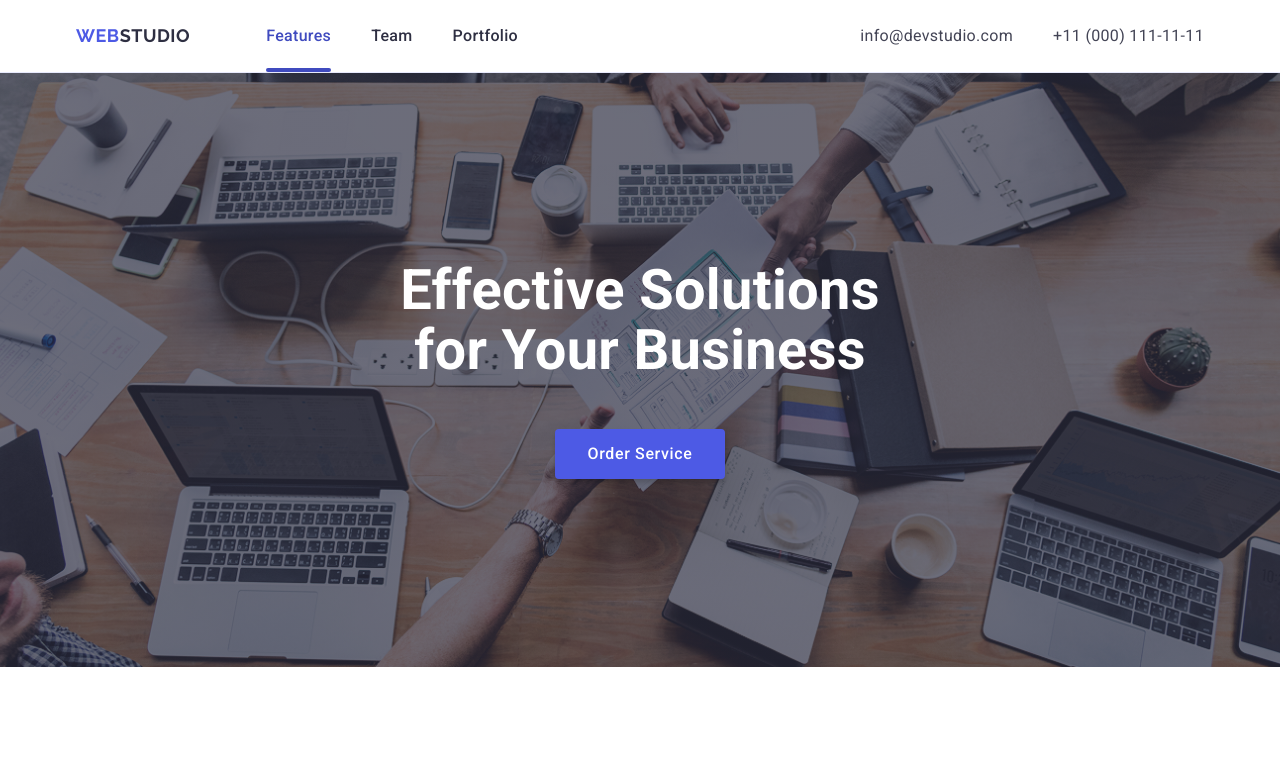
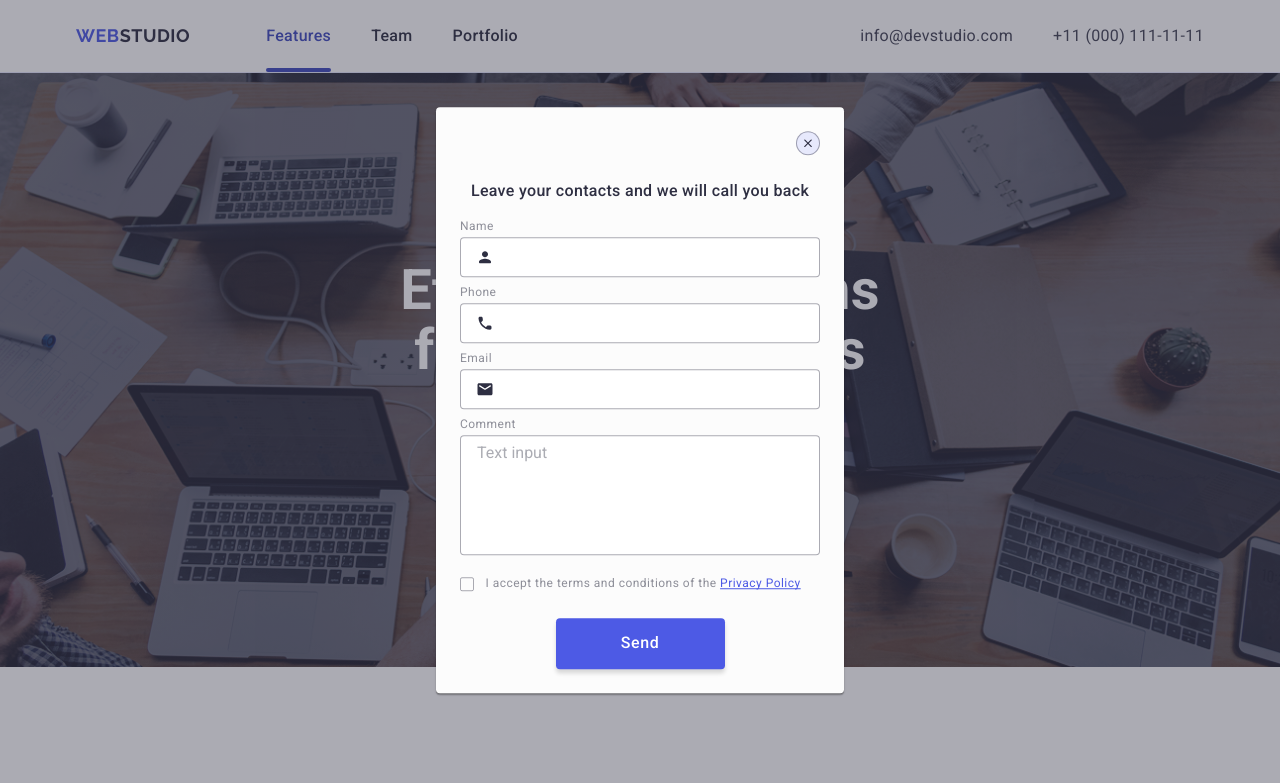
Before and after one commit to Alexi004/goit-markup-hw-05, a plain HTML site: page index.html in a window 1280 px wide. Shown: the top 783 px of the page. Drawn offline with nearby package versions, Linux system fonts and the light colour scheme.

Commit message:
adding a modal window

```diff
--- a/css/footer.css
+++ b/css/footer.css
@@ -81,3 +81,7 @@
 .footer-btn.hero-btn:focus {
   background-color: #31d0aa;
 }
+
+.footer-form-input::placeholder {
+  color: #fff;
+}
--- a/css/hero.css
+++ b/css/hero.css
@@ -25,6 +25,7 @@
   margin: 0 auto;
   border-radius: 4px;
   padding: 16px 32px;
+  min-width: 169px;
   font-weight: 500;
   letter-spacing: 0.04em;
   color: #fff;
--- a/css/modal.css
+++ b/css/modal.css
@@ -0,0 +1,208 @@
+.backdrop {
+  position: fixed;
+  top: 0;
+  left: 0;
+
+  width: 100%;
+  height: 100%;
+  background-color: rgba(46, 47, 66, 0.4);
+
+  opacity: 0;
+  visibility: hidden;
+  pointer-events: none;
+
+  transition: 250ms cubic-bezier(0.4, 0, 0.2, 1) 250ms;
+  transition-property: opacity, visibility;
+}
+.backdrop.is-open {
+  opacity: 1;
+  visibility: visible;
+  pointer-events: initial;
+  transition-delay: 0ms;
+}
+.modal {
+  position: absolute;
+  top: 50%;
+  left: 50%;
+  transform: translateX(-50%) translateY(-70%);
+  opacity: 0;
+  width: 100%;
+  max-width: 408px;
+  min-height: 582px;
+  border-radius: 4px;
+  padding: 72px 24px 24px;
+
+  box-shadow:
+    0 1px 1px 0 rgba(0, 0, 0, 0.14),
+    0 1px 3px 0 rgba(0, 0, 0, 0.12),
+    0 2px 1px 0 rgba(0, 0, 0, 0.2);
+  background-color: #fcfcfc;
+
+  transition: 250ms cubic-bezier(0.4, 0, 0.2, 1) 0ms;
+  transition-property: opacity, transform;
+}
+.backdrop.is-open .modal {
+  transform: translateX(-50%) translateY(-50%);
+  opacity: 1;
+  transition-delay: 250ms;
+}
+.modal-btn {
+  position: absolute;
+  top: 24px;
+  right: 24px;
+
+  display: flex;
+  justify-content: center;
+  align-items: center;
+
+  border: 1px solid rgba(46, 47, 66, 0.4);
+  border-radius: 24px;
+  width: 24px;
+  height: 24px;
+  background-color: #e7e9fc;
+
+  transition: 250ms cubic-bezier(0.4, 0, 0.2, 1);
+  transition-property: background-color;
+}
+.modal-btn-icon {
+  color: #2e2f42;
+  transition: 250ms cubic-bezier(0.4, 0, 0.2, 1);
+  transition-property: color;
+}
+.modal-btn:hover,
+.modal-btn:focus {
+  background-color: #404bbf;
+}
+
+.modal-btn:hover > .modal-btn-icon,
+.modal-btn:focus > .modal-btn-icon {
+  color: #fff;
+}
+.modal-caption {
+  margin-bottom: 16px;
+  width: 360px;
+  font-weight: 500;
+  text-align: center;
+  color: #2e2f42;
+}
+/* Modal form */
+.modal-form {
+}
+.modal-form-field {
+  margin-bottom: 8px;
+}
+.modal-form-label {
+  display: block;
+  margin-bottom: 4px;
+  font-size: 12px;
+  line-height: 1.17;
+  letter-spacing: 0.04em;
+  color: #8e8f99;
+}
+.modal-form-wrapper {
+  position: relative;
+}
+.modal-form-input {
+  width: 100%;
+  height: 40px;
+  border: 1px solid rgba(46, 47, 66, 0.4);
+  border-radius: 4px;
+  padding: 8px 38px;
+  outline: transparent;
+  transition: 250ms cubic-bezier(0.4, 0, 0.2, 1);
+  transition-property: border-color;
+}
+.modal-form-input:focus {
+  border: 1px solid #4d5ae5;
+}
+.modal-form-icon {
+  position: absolute;
+  top: 50%;
+
+  transform: translateY(-50%);
+  left: 16px;
+
+  color: #2e2f42;
+  pointer-events: none;
+  transition: 250ms cubic-bezier(0.4, 0, 0.2, 1);
+  transition-property: color;
+}
+.modal-form-input:focus + .modal-form-icon {
+  color: #4d5ae5;
+}
+.modal-form-comment {
+  width: 100%;
+  height: 120px;
+  padding: 8px 16px;
+
+  border: 1px solid rgba(46, 47, 66, 0.4);
+  border-radius: 4px;
+
+  outline: transparent;
+  resize: none;
+
+  transition: 250ms cubic-bezier(0.4, 0, 0.2, 1);
+  transition-property: border-color;
+}
+.modal-form-comment:focus {
+  border: 1px solid #4d5ae5;
+}
+.modal-form-comment::placeholder {
+  color: rgba(46, 47, 66, 0.4);
+}
+.modal-form-agreement {
+  margin-bottom: 24px;
+}
+.checkbox {
+}
+.sr-only {
+}
+.label-form-policy {
+  font-size: 12px;
+  line-height: 1.17;
+  letter-spacing: 0.04em;
+  color: #8e8f99;
+}
+.modal-form-checkbox {
+  display: inline-flex;
+  justify-content: center;
+  align-items: center;
+  margin-right: 8px;
+
+  width: 14px;
+  height: 14px;
+  border-radius: 2px;
+  border: 0.88px solid rgba(46, 47, 66, 0.4);
+  cursor: pointer;
+
+  transition: 250ms cubic-bezier(0.4, 0, 0.2, 1);
+  transition-property: border-color, background-color;
+}
+.modal-form-checkbox-icon {
+  color: #f4f4fd;
+  opacity: 0;
+
+  transition: 250ms cubic-bezier(0.4, 0, 0.2, 1);
+  transition-property: opacity;
+}
+.checkbox:checked + .label-form-policy > .modal-form-checkbox {
+  border-color: transparent;
+  background-color: #404bbf;
+}
+.checkbox:focus + .label-form-policy > .modal-form-checkbox {
+  outline: auto;
+  outline-offset: 2px;
+  border-radius: 2px;
+}
+.checkbox:checked
+  + .label-form-policy
+  > .modal-form-checkbox
+  .modal-form-checkbox-icon {
+  opacity: 1;
+}
+.modal-form-link {
+  color: #4d5ae5;
+  line-height: 1.33;
+  text-decoration: underline;
+  text-decoration-skip-ink: none;
+}
--- a/index.html
+++ b/index.html
@@ -601,5 +601,105 @@
         </div>
       </div>
     </footer>
+    <div class="backdrop is-open">
+      <div class="modal">
+        <button type="button" class="modal-btn" aria-label="Close modal button">
+          <svg class="modal-btn-icon" width="8" height="8">
+            <use href="./images/icons.svg#close"></use>
+          </svg>
+        </button>
+        <p class="modal-caption">
+          Leave your contacts and we will call you back
+        </p>
+        <form class="modal-form" name="rewiew_form">
+          <div class="modal-form-field">
+            <label for="user_name" class="modal-form-label">Name</label>
+            <div class="modal-form-wrapper">
+              <input
+                class="modal-form-input"
+                type="text"
+                id="user_name"
+                name="user_name"
+                required
+                minlength="2"
+                pattern="^[a-zA-Z]+\s[a-zA-Z]+$"
+                title="Username must be two words separated by space."
+              />
+              <svg class="modal-form-icon" width="18" height="24">
+                <use href="./images/icons.svg#person"></use>
+              </svg>
+            </div>
+          </div>
+          <div class="modal-form-field">
+            <label for="user_phone" class="modal-form-label">Phone</label>
+            <div class="modal-form-wrapper">
+              <input
+                class="modal-form-input"
+                type="tel"
+                id="user_phone"
+                name="user_phone"
+                required
+              />
+              <svg class="modal-form-icon" width="18" height="24">
+                <use href="./images/icons.svg#phone"></use>
+              </svg>
+            </div>
+          </div>
+          <div class="modal-form-field">
+            <label for="user_email" class="modal-form-label">Email</label>
+            <div class="modal-form-wrapper">
+              <input
+                class="modal-form-input"
+                type="email"
+                id="user_email"
+                name="user_email"
+                required
+              />
+              <svg class="modal-form-icon" width="18" height="24">
+                <use href="./images/icons.svg#email"></use>
+              </svg>
+            </div>
+          </div>
+          <div class="modal-form-field">
+            <label for="user_comment" class="modal-form-label">Comment</label>
+            <div class="modal-form-wrapper">
+              <textarea
+                class="modal-form-comment"
+                name="user_comment"
+                id="user_comment"
+                placeholder="Text input"
+                required
+                minlength="20"
+              ></textarea>
+            </div>
+          </div>
+          <div class="modal-form-agreement">
+            <input
+              class="checkbox sr-only"
+              type="checkbox"
+              name="user_policy"
+              id="user_policy"
+              required
+            />
+            <label class="label-form-policy" for="user_policy">
+              <span class="modal-form-checkbox">
+                <svg class="modal-form-checkbox-icon" width="9" height="7">
+                  <use href="./images/icons.svg#check-mark"></use>
+                </svg>
+              </span>
+              I accept the terms and conditions of the
+              <a
+                class="modal-form-link"
+                href="#"
+                target="_blank"
+                rel="noopener noreferrer"
+                >Privacy Policy</a
+              >
+            </label>
+          </div>
+          <button class="hero-btn" type="submit">Send</button>
+        </form>
+      </div>
+    </div>
   </body>
 </html>
```
